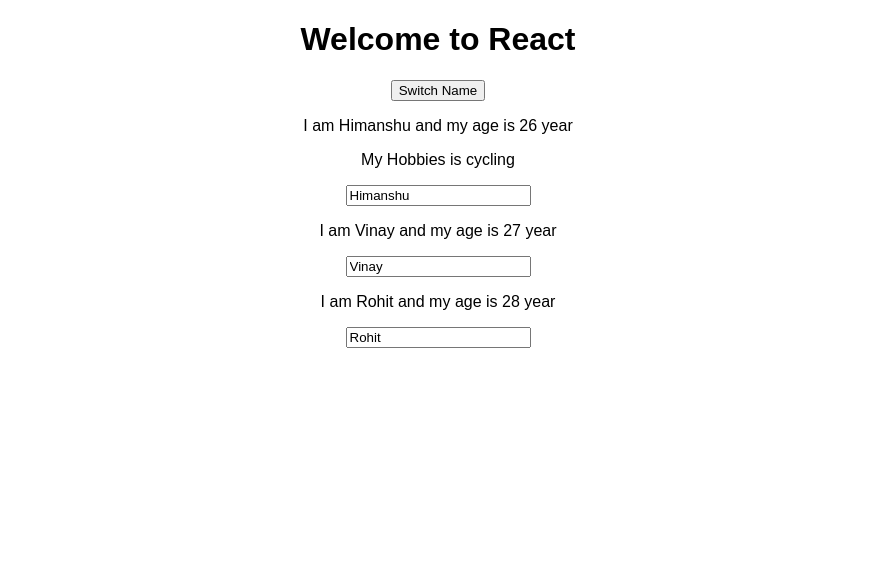
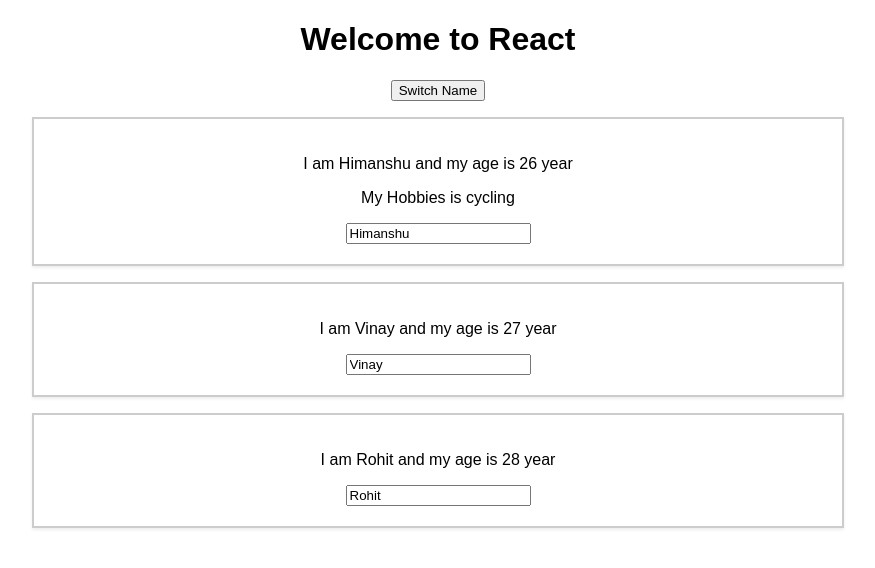
Before and after one commit to ecoworld007/react-complete-guide, a React (Create React App) app: page / in a window 1280 px wide. Shown: the top 568 px of the page, without its empty margins (202-1077 px from the left). Built offline with nearby package versions, Linux system fonts and the light colour scheme.

Commit message:
adding styling to person component

```diff
--- /dev/null
+++ b/src/Person/Person.css
@@ -0,0 +1,8 @@
+.Person{
+  margin: 16px auto;
+  width: 60%;
+  text-align: center;
+  border: 2px solid #ccc;
+  padding: 20px;
+  box-shadow: 0 2px 3px #eee;
+}
--- a/src/Person/Person.js
+++ b/src/Person/Person.js
@@ -1,8 +1,8 @@
 import React from 'react';
-
+import './Person.css';
 const person = (props) => {
   return (
-    <div>
+    <div className='Person'>
       <p onClick={props.click} >I am {props.name} and my age is {props.age} year</p>
       <p>{props.children}</p>
       <input type='text' onChange={props.nameChanged} value={props.name}/>
```
